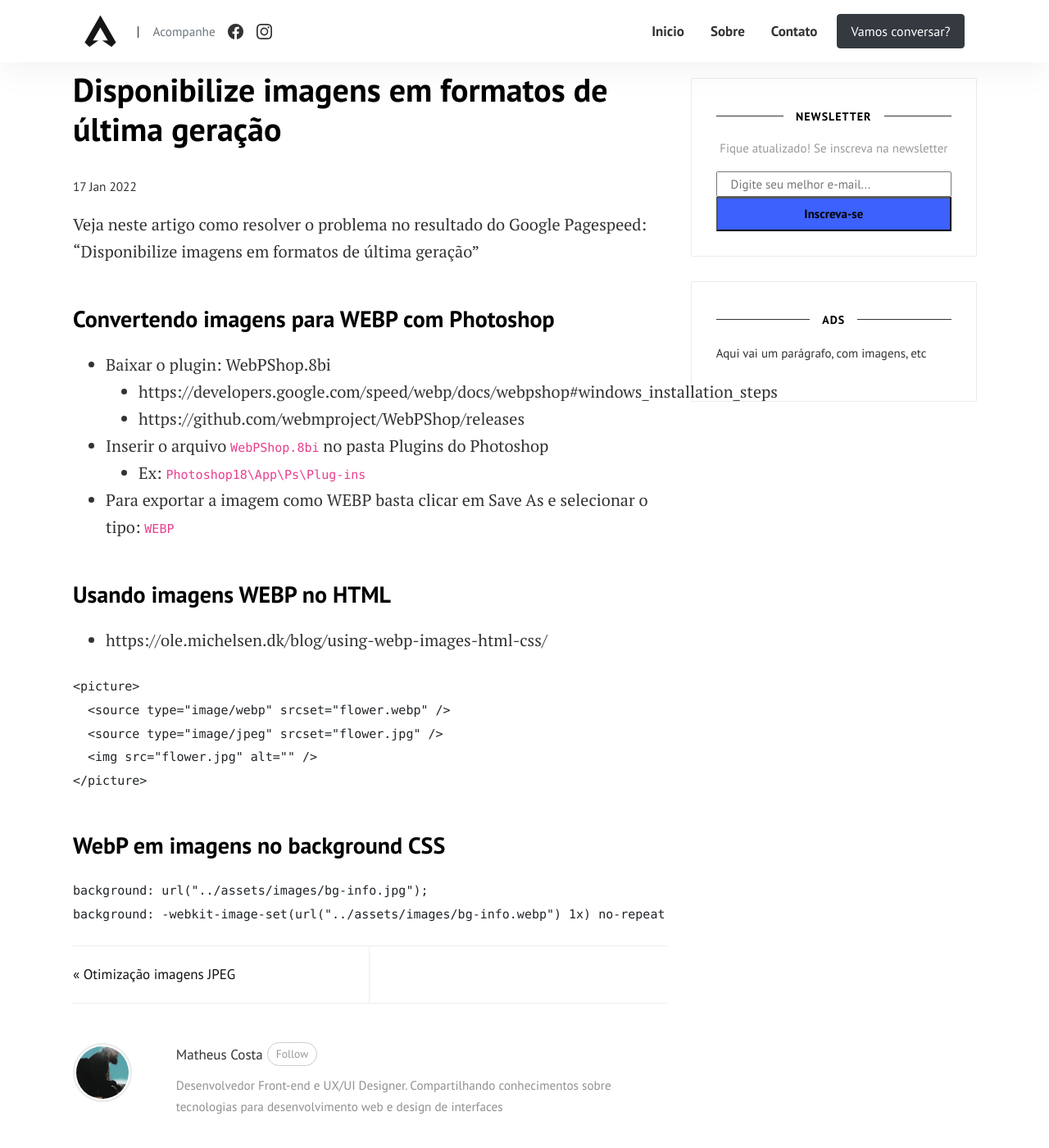
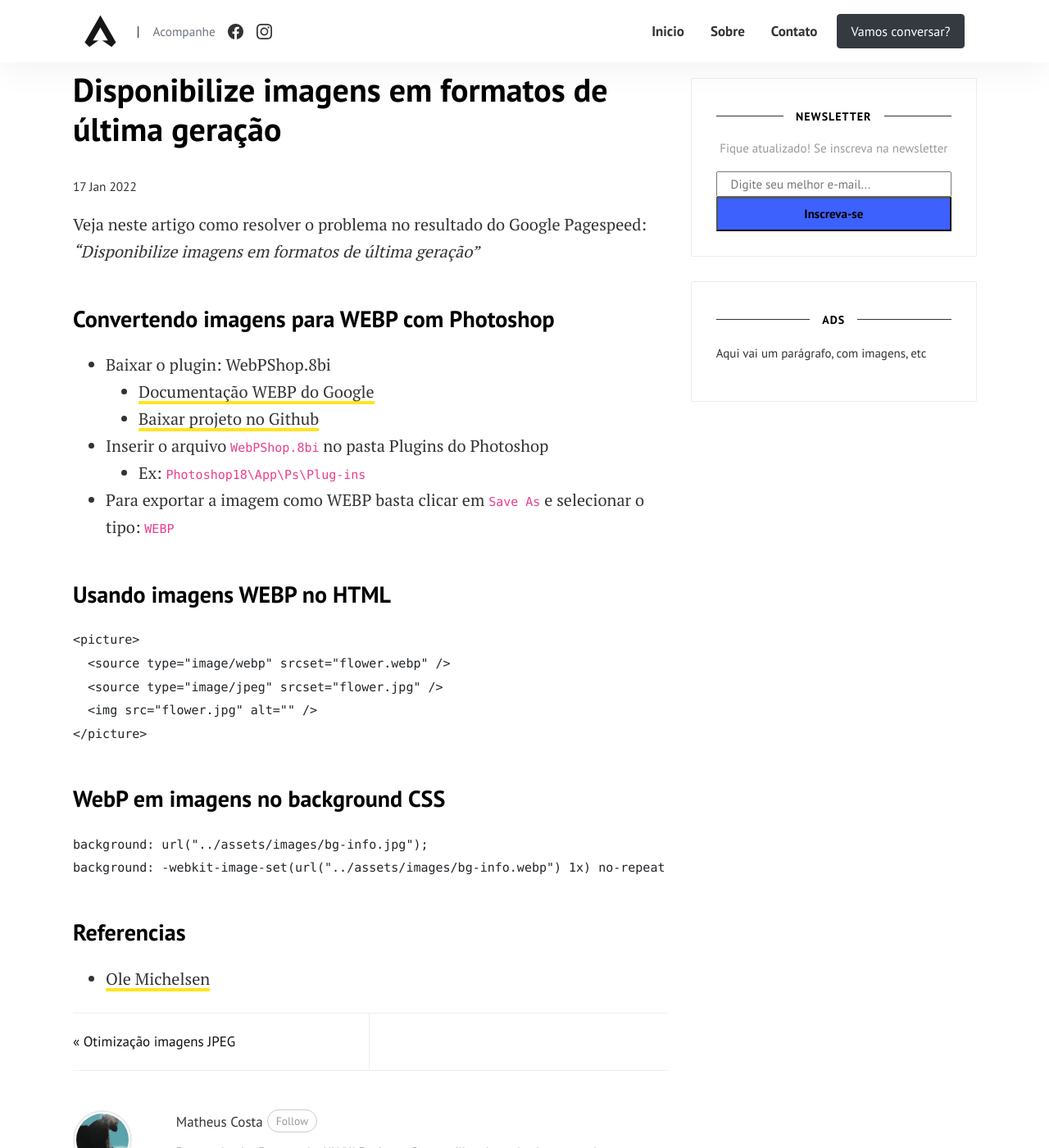
Before and after one commit to matheuscostadesign/blog, a Jekyll site: the page built from _posts/2022-01-17-disponibilize-imagens-em-formatos-de-ultima-geracao.md, in a window 1280 px wide and 1400 px high, scrolled down 496 px. Shown: the whole window at 82% size. Built offline with Jekyll 4.4.1, drawn with Linux system fonts in a browser that asks for light colours; comment, search, counter and statistics services are not loaded.

Commit message:
Formatações post

````diff
--- a/_posts/2022-01-17-disponibilize-imagens-em-formatos-de-ultima-geracao.md
+++ b/_posts/2022-01-17-disponibilize-imagens-em-formatos-de-ultima-geracao.md
@@ -6,20 +6,21 @@ categories: [Front-end]
 image: assets/images/posts/converter-imagem-webp.jpg
 ---
 
-Veja neste artigo como resolver o problema no resultado do Google Pagespeed: "Disponibilize imagens em formatos de última geração"
+Veja neste artigo como resolver o problema no resultado do Google Pagespeed: _"Disponibilize imagens em formatos de última geração"_
 
 ### Convertendo imagens para WEBP com Photoshop
 
 - Baixar o plugin: WebPShop.8bi
-  - https://developers.google.com/speed/webp/docs/webpshop#windows_installation_steps
-  - https://github.com/webmproject/WebPShop/releases
+  - [Documentação WEBP do Google][link1]
+  - [Baixar projeto no Github][link2]
 - Inserir o arquivo `WebPShop.8bi` no pasta Plugins do Photoshop
   - Ex: `Photoshop18\App\Ps\Plug-ins`
-- Para exportar a imagem como WEBP basta clicar em Save As e selecionar o tipo: `WEBP`
+- Para exportar a imagem como WEBP basta clicar em `Save As` e selecionar o tipo: `WEBP`
+
+[link1]: https://developers.google.com/speed/webp/docs/webpshop#windows_installation_steps
+[link2]: https://github.com/webmproject/WebPShop/releases
 
 ### Usando imagens WEBP no HTML
-
-- https://ole.michelsen.dk/blog/using-webp-images-html-css/
 
 ```html
 <picture>
@@ -35,3 +36,7 @@ Veja neste artigo como resolver o problema no resultado do Google Pagespeed: "Di
 background: url("../assets/images/bg-info.jpg");
 background: -webkit-image-set(url("../assets/images/bg-info.webp") 1x) no-repeat;
 ```
+
+### Referencias
+
+- [Ole Michelsen](https://ole.michelsen.dk/blog/using-webp-images-html-css/)
````
